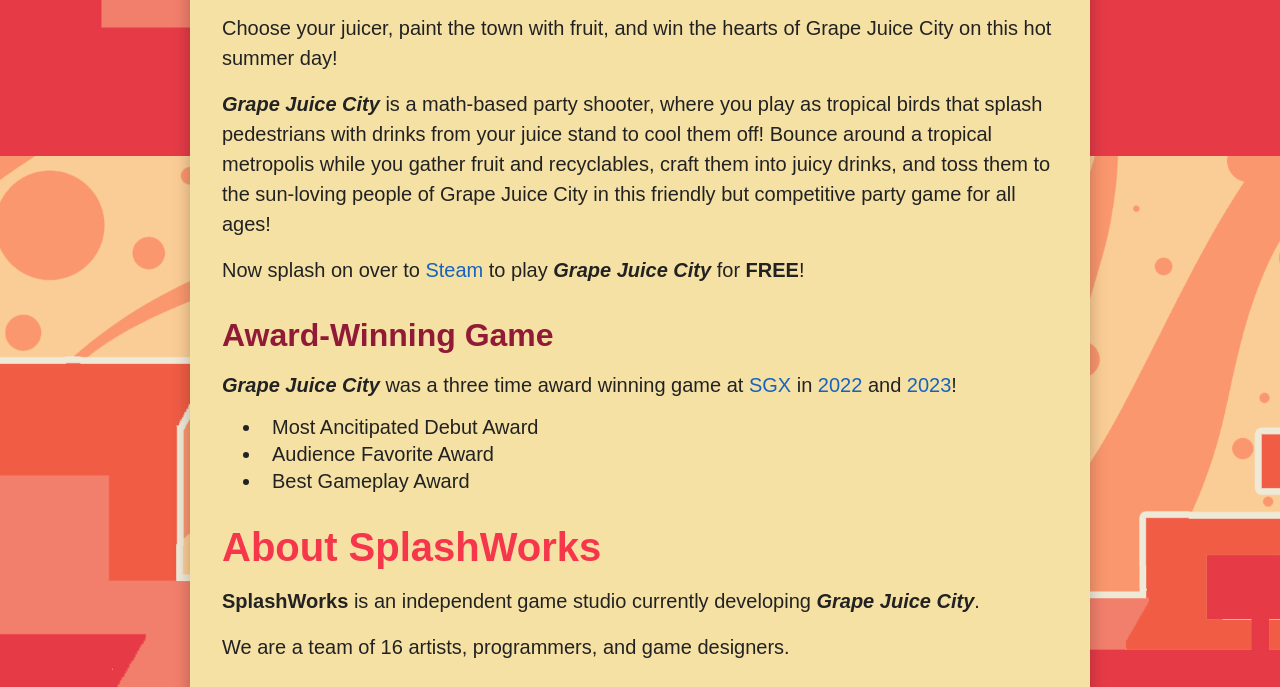
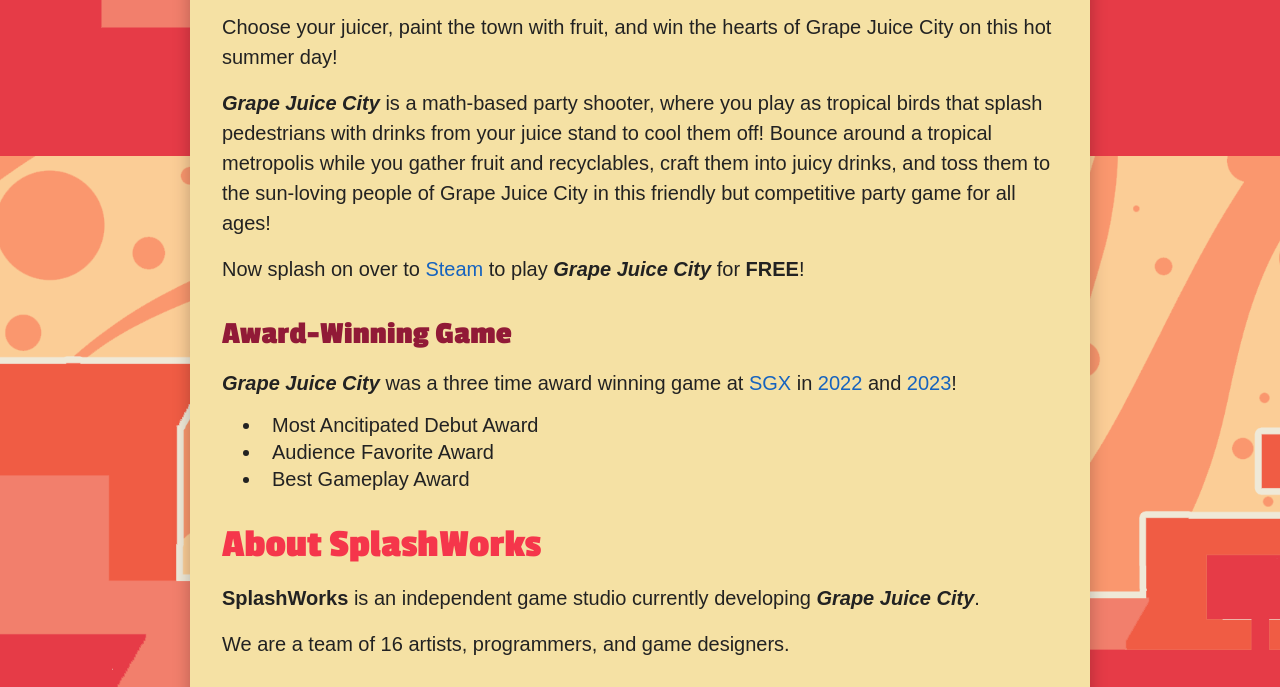
Before and after one commit to SplashWorksStudio/SplashWorksStudio.github.io, a plain HTML site: page index.html in a window 1280 px wide. Shown: the part 644-1331 px from the top of the page. Drawn offline with Linux system fonts and the light colour scheme.

Commit message:
Add custom fonts

```diff
--- a/stylesheet.css
+++ b/stylesheet.css
@@ -1,3 +1,30 @@
+/* ============================================================================================= */
+/* ================================================================================= FONTS ===== */
+/* ============================================================================================= */
+
+@font-face {
+	font-family: mainstay;
+	src: url(./fonts/mainstay.ttf);
+}
+
+@font-face {
+	font-family: passion-one;
+	src: url(./fonts/passion-one.ttf);
+}
+
+@font-face {
+	font-family: passion-one;
+	src: url(./fonts/passion-one-bold.ttf);
+	font-weight: bold;
+}
+
+:root {
+	/* Fonts */
+	--special-font: mainstay;
+	--header-font: passion-one;
+	--text-font: sans-serif;
+}
+
 /* ============================================================================================= */
 /* ================================================================================= THEME ===== */
 /* ============================================================================================= */
@@ -101,7 +128,7 @@ body {
 	background-attachment: fixed;
 	background-size: cover;
 	font-size: var(--font-size-1);
-	font-family: sans-serif;
+	font-family: var(--text-font);
 	margin: 0;
 	padding: 0;
 }
@@ -124,6 +151,7 @@ body {
 	color: var(--navbar-text-color);
 	background-color: var(--navbar-color);
 	font-size: 1.25em;
+	font-family: var(--title-font);
 	width: 100%;
 	position: fixed;
 	z-index: 100;
@@ -233,6 +261,7 @@ h3,
 h4,
 h5,
 h6 {
+	font-family: var(--header-font);
 	font-weight: bold;
 	color: var(--primary-color-dark);
 	margin-top: calc(2 * var(--spacing-thick));
```
Also changed, not shown: fonts/mainstay.ttf (added), fonts/passion-one-bold.ttf (added), fonts/passion-one.ttf (added).
